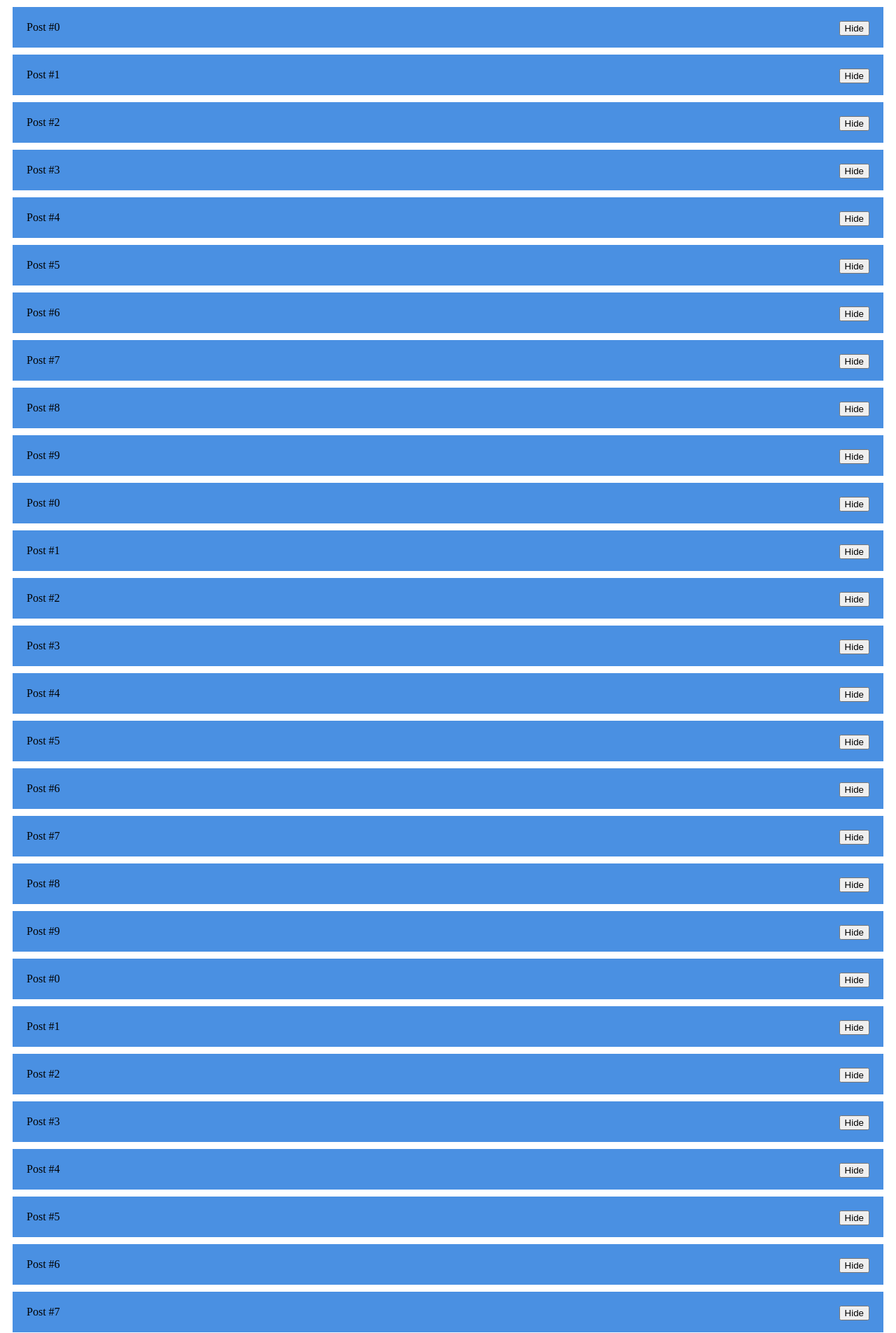
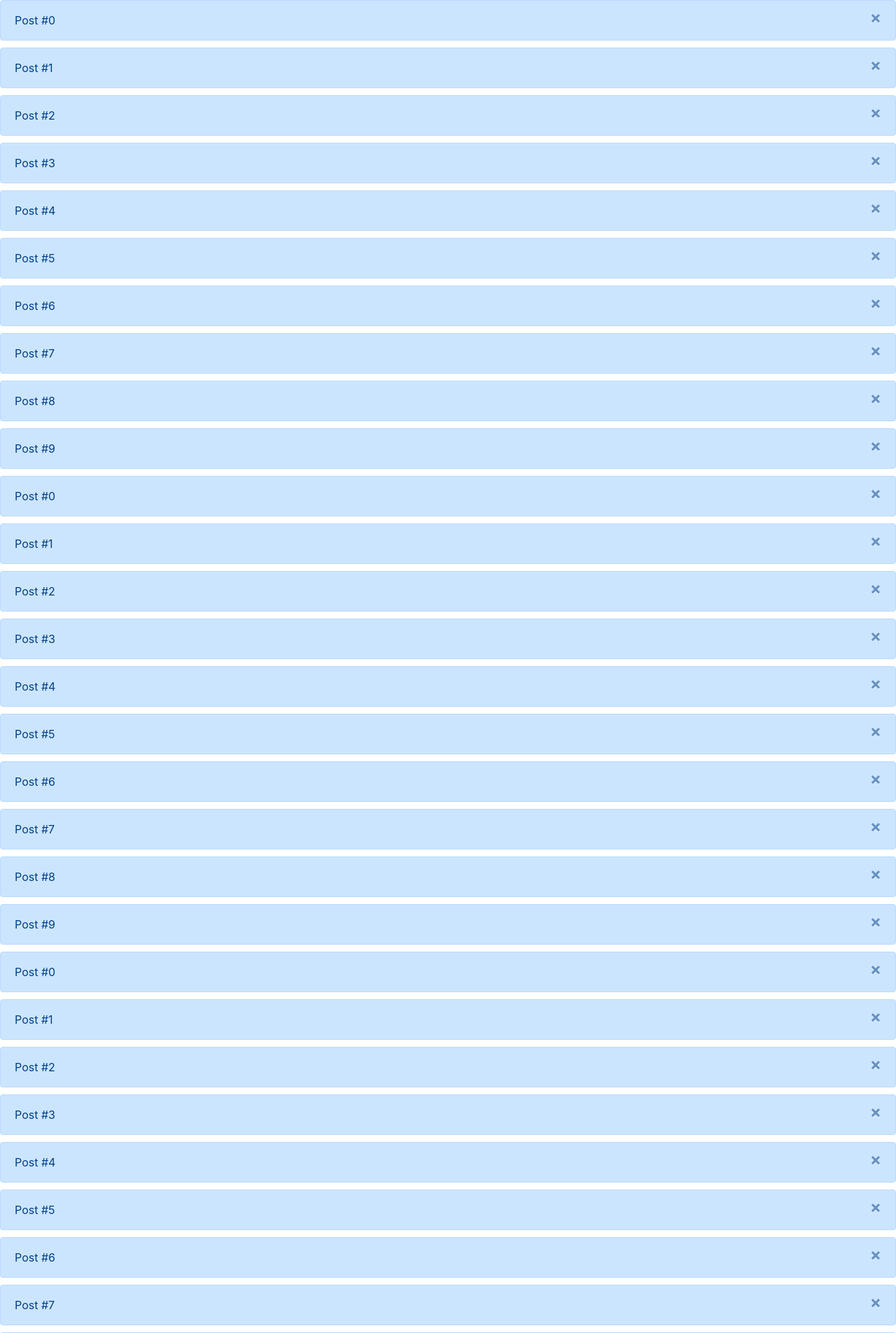
Before and after one commit to Roderich25/heroku, a Flask app: page / in a window 1280 px wide. Shown: the top 1905 px of the page at 70% size. Run offline with Flask 2, Linux system fonts and the light colour scheme; some libraries are stand-ins or nearby versions.

Commit message:
animation css added to remove posts

```diff
--- a/templates/index.html
+++ b/templates/index.html
@@ -1,20 +1,43 @@
 <!DOCTYPE html>
 <html>
 <head>
-<style>
-    .hide{
-        float: right;
+    <style>
+    @keyframes hide{
+        0%{
+            opacity: 1;
+            height: 100%;
+            line-height: 100%;
+            padding: 20px;
+            margin-bottom: 10px;
+        }
+        75%{
+            opacity: 0;
+            height: 100%;
+            line-height: 100%;
+            padding: 20px;
+            margin-bottom: 10px;
+        }
+        100%{
+            opacity: 0;
+            height: 0px;
+            line-height: 0px;
+            padding: 0px;
+            margin-bottom: 0px;
+        }
     }
-    .post{
-        background-color: #4A90E2;
-        padding: 20px;
-        margin: 10px;
-    }
-    body {
-        padding-bottom: 50px;
+
+    #post{
+        animation-name: hide;
+        animation-duration: 1s;
+        animation-fill-mode: forwards;
+        animation-play-state: paused;
     }
     </style>
     <title>Posts</title>
+    <!-- Bootstrap CSS -->
+    <link rel="stylesheet" href="https://stackpath.bootstrapcdn.com/bootstrap/4.3.1/css/bootstrap.min.css"
+          integrity="sha384-ggOyR0iXCbMQv3Xipma34MD+dH/1fQ784/j6cY/iJTQUOhcWr7x9JvoRxT2MZw1T" crossorigin="anonymous">
+
     <script content="text/javascript">
     //first post
     let counter = 1;
@@ -30,6 +53,16 @@
             load();
         }
     };
+
+    document.addEventListener('click', event => {
+        const element = event.target;
+        if(element.className === 'close'){
+            element.parentElement.style.animationPlayState = 'running';
+            element.parentElement.addEventListener('animationend',() => {
+                element.parentElement.remove();
+            });
+        }
+    });
 
     function load(){
         //set start, post number and update counter
@@ -57,19 +90,21 @@
     function add_post(contents) {
         //create new post
         const post = document.createElement('div');
-        post.className = 'post';
+        post.className = 'alert alert-primary alert-dismissible fade show';
+        post.role = 'alert';
+        post.id = 'post';
         post.innerHTML = contents;
 
         //add button to hide post
         const hide = document.createElement('button');
-        hide.className = 'hide';
-        hide.innerHTML = 'Hide';
+        hide.className = 'close';
+        hide.innerHTML = '&times;';
         post.append(hide);
 
         //when hide button is clicked remove post
-        hide.onclick = function(){
-            this.parentElement.remove();
-        };
+        //hide.onclick = function(){
+        //    this.parentElement.remove();
+        //};
 
         //add post to DOM
         document.querySelector('#posts').append(post);
```
